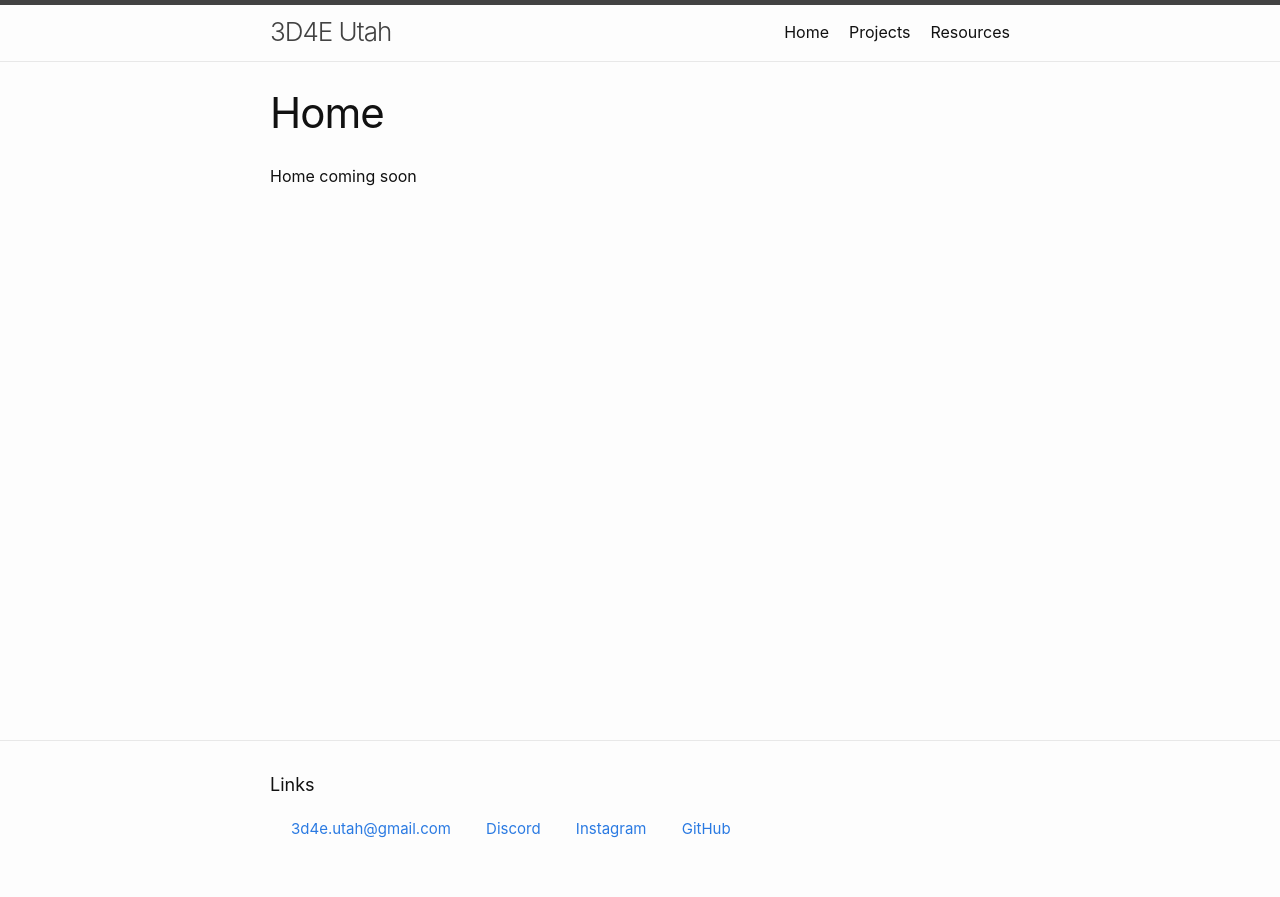
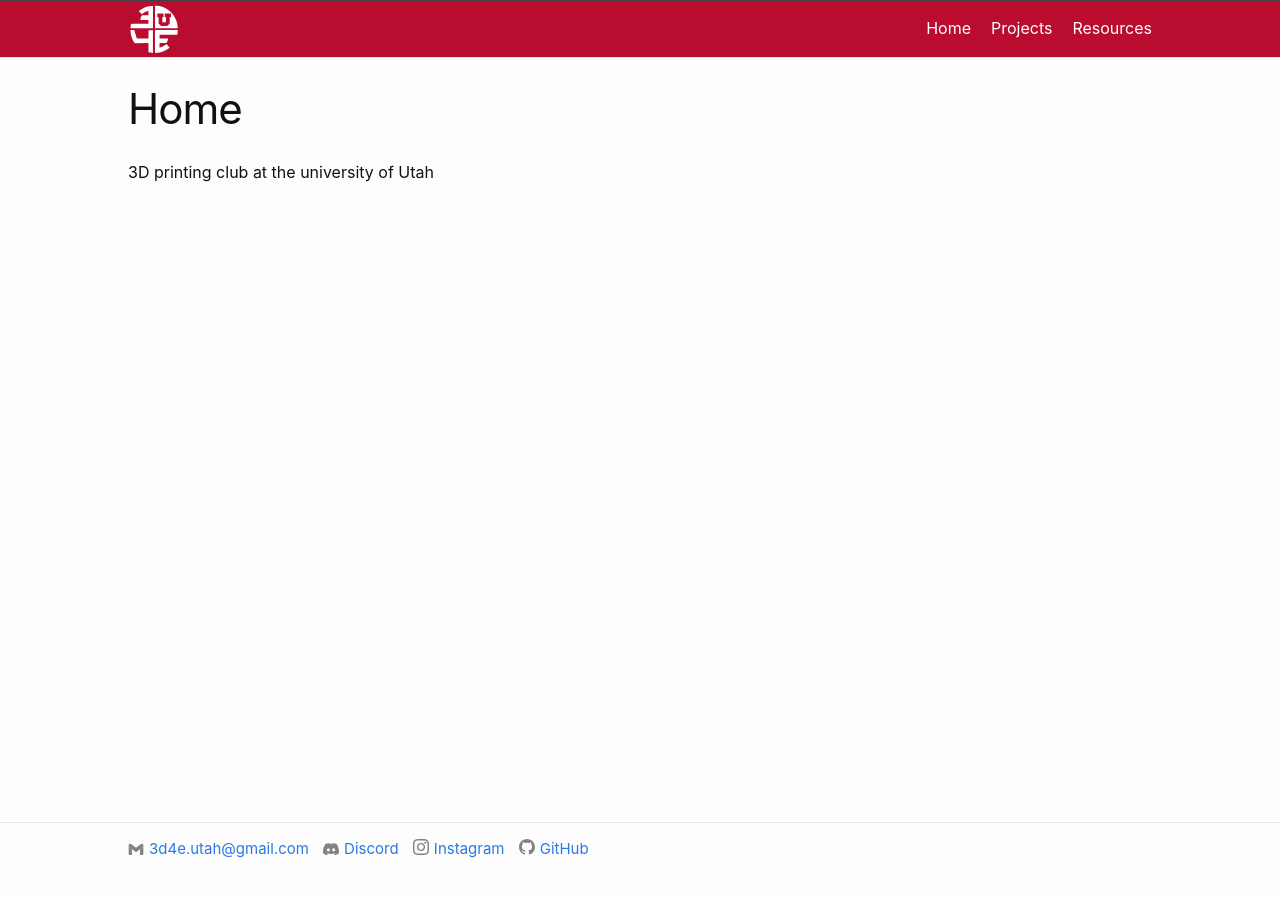
Before and after one commit to 3D4EUtah/3D4EUtah.github.io, a Jekyll site: the page built from pages/index.markdown, in a window 1280 px wide. Shown: the top 897 px of the page. Built offline with Jekyll 4.4.1, drawn with Linux system fonts in a browser that asks for light colours.

Commit message:
add logo to site

```diff
--- a/pages/_layouts/custom_page.html
+++ b/pages/_layouts/custom_page.html
@@ -26,7 +26,12 @@
 
 <body>
   <header class="site-header" role="banner">
-    <div class="wrapper"><a class="site-title" rel="author" href="/">3D4E Utah</a>
+    <div class="wrapper">
+      <a class="page-link" href="/">
+        <svg class="header-icon">
+          <use xlink:href="../custom-minima-social-icons.svg#3d4eLogo"></use>
+        </svg>
+      </a>
       <nav class="site-nav">
         <input type="checkbox" id="nav-trigger" class="nav-trigger" />
         <label for="nav-trigger">
@@ -59,21 +64,20 @@
   <footer class="site-footer h-card">
     <data class="u-url" href="/"></data>
     <div class="wrapper">
-      <h2 class="footer-heading">Links</h2>
       <div class="footer-col-wrapper">
         <div class="footer-col">
           <ul class="social-media-list">
             <li><a href="mailto:3d4e.utah@gmail.com"><svg class="svg-icon">
-                  <use xlink:href="/assets/minima-social-icons.svg#gmail"></use>
+                  <use xlink:href="../custom-minima-social-icons.svg#gmail"></use>
                 </svg><span class="username">3d4e.utah@gmail.com</span></a></li>
             <li><a href="https://discord.gg/WdNJ7QduWY"><svg class="svg-icon">
-                  <use xlink:href="/assets/minima-social-icons.svg#discord"></use>
+                  <use xlink:href="../custom-minima-social-icons.svg#discord"></use>
                 </svg><span class="username">Discord</span></a></li>
             <li><a href="https://www.instagram.com/3D4EUtah/"><svg class="svg-icon">
-                  <use xlink:href="/assets/minima-social-icons.svg#instagram"></use>
+                  <use xlink:href="../custom-minima-social-icons.svg#instagram"></use>
                 </svg><span class="username">Instagram</span></a></li>
             <li><a href="https://github.com/3D4EUtah"><svg class="svg-icon">
-                  <use xlink:href="/assets/minima-social-icons.svg#github"></use>
+                  <use xlink:href="../custom-minima-social-icons.svg#github"></use>
                 </svg><span class="username">GitHub</span></a></li>
           </ul>
         </div>
--- a/pages/custom_main.css
+++ b/pages/custom_main.css
@@ -46,15 +46,15 @@ pre { padding: 8px 12px; overflow-x: auto; }
 pre > code { border: 0; padding-right: 0; padding-left: 0; }
 
 /** Wrapper */
-.wrapper { max-width: -webkit-calc(800px - (30px * 2)); max-width: calc(800px - (30px * 2)); margin-right: auto; margin-left: auto; padding-right: 30px; padding-left: 30px; }
-@media screen and (max-width: 800px) { .wrapper { max-width: -webkit-calc(800px - (30px)); max-width: calc(800px - (30px)); padding-right: 15px; padding-left: 15px; } }
+.wrapper { width: 80%; margin-right: auto; margin-left: auto; padding-right: 30px; padding-left: 30px; }
+@media screen and (max-width: 800px) { .wrapper { padding-right: 15px; padding-left: 15px; } }
 
 /** Clearfix */
 .wrapper:after, .footer-col-wrapper:after { content: ""; display: table; clear: both; }
 
 /** Icons */
 .svg-icon { width: 16px; height: 16px; display: inline-block; fill: #828282; padding-right: 5px; vertical-align: text-top; }
-
+.header-icon { width: 50px; height: 50px; display: inline-block; fill: #fff; vertical-align: text-top; }
 .social-media-list li + li { padding-top: 5px; }
 
 /** Tables */
@@ -65,15 +65,15 @@ table th { background-color: #f0f0f0; border: 1px solid #dedede; border-bottom-c
 table td { border: 1px solid #e8e8e8; }
 
 /** Site header */
-.site-header { border-top: 5px solid #424242; border-bottom: 1px solid #e8e8e8; min-height: 55.95px; position: relative; }
+.site-header { border-top: 1px solid #424242; border-bottom: 1px solid #e8e8e8; background-color: #ba0c2f; min-height: 55.95px; position: relative; }
 
 .site-title { font-size: 26px; font-weight: 300; line-height: 54px; letter-spacing: -1px; margin-bottom: 0; float: left; }
-.site-title, .site-title:visited { color: #424242; }
+.site-title, .site-title:visited { color: #fff; }
 
 .site-nav { float: right; line-height: 54px; }
 .site-nav .nav-trigger { display: none; }
 .site-nav .menu-icon { display: none; }
-.site-nav .page-link { color: #111; line-height: 1.5; }
+.site-nav .page-link { color: #fff; line-height: 1.5; }
 .site-nav .page-link:not(:last-child) { margin-right: 20px; }
 @media screen and (max-width: 600px) { .site-nav { position: absolute; top: 9px; right: 15px; background-color: #fdfdfd; border: 1px solid #e8e8e8; border-radius: 5px; text-align: right; }
   .site-nav label[for="nav-trigger"] { display: block; float: right; width: 36px; height: 36px; z-index: 2; cursor: pointer; }
@@ -85,7 +85,7 @@ table td { border: 1px solid #e8e8e8; }
   .site-nav .page-link:not(:last-child) { margin-right: 0; } }
 
 /** Site footer */
-.site-footer { border-top: 1px solid #e8e8e8; padding: 30px 0; }
+.site-footer { border-top: 1px solid #e8e8e8; padding: 10px 0; }
 
 .footer-heading { font-size: 18px; margin-bottom: 15px; }
 
@@ -197,6 +197,6 @@ table td { border: 1px solid #e8e8e8; }
 
 /**Added by Alan*/
 .social-media-list li {
-  display: inline-block; /* Change from 'block' to 'inline-block' */
-  margin-right: 10px; /* Add some margin between the links */
+  display: inline-block;
+  margin-right: 10px;
 }
--- a/pages/index.markdown
+++ b/pages/index.markdown
@@ -4,4 +4,4 @@
 layout: custom_page
 title: Home
 ---
-Home coming soon
+3D printing club at the university of Utah
```
Also changed, not shown: pages/custom-minima-social-icons.svg.
